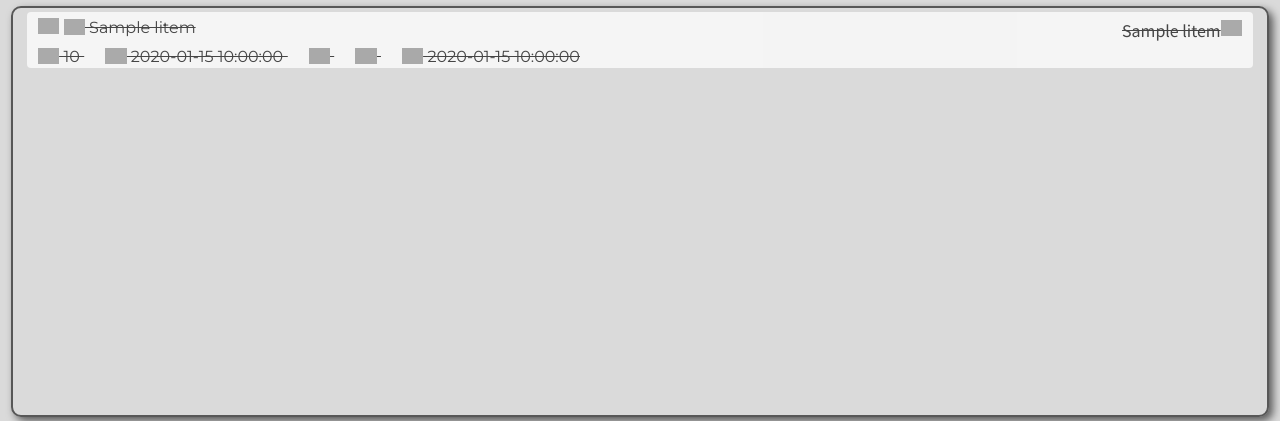
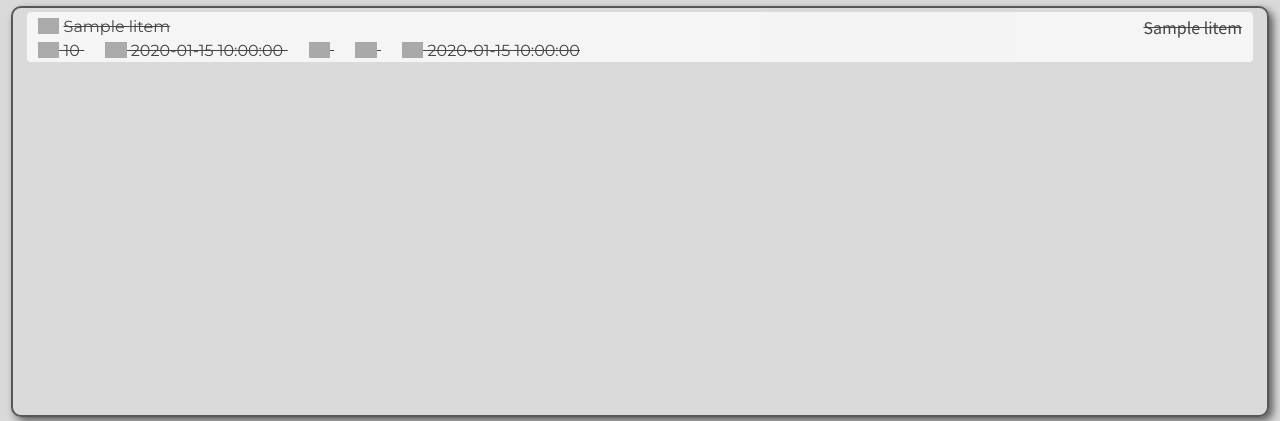
Before and after one commit to ochen1/TodoistPaper, a Flask app: template templates/infoIndex.html in a window 1280 px wide. Shown: the top 421 px of the page. Run offline with Flask 2, Linux system fonts and the light colour scheme; the template is opened without the code that fills it: most values are stand-ins (such as "Sample title", 1, 10 or a date in 2020); grey boxes are pictures that could not be loaded.

Commit message:
Fix styling by not using inot using icons for names 🙈

```diff
--- a/templates/infoIndex.html
+++ b/templates/infoIndex.html
@@ -26,16 +26,9 @@
         {% endif %}
         <div class="todo-item-name">
             <span class="todo-item-name_en">
-                <img    class="icon"
-                        src="https://github.com/google/material-design-icons/blob/master/png/image/edit/materialicons/48dp/1x/baseline_edit_black_48dp.png?raw=true"
-                        alt="todo item name">
                 {{ li['name'] }}
             </span>
             <span class="lang-zh todo-item-name_zh">
-                <img    class="icon"
-                        src="https://github.com/google/material-design-icons/blob/master/png/action/translate/materialicons/48dp/1x/baseline_translate_black_48dp.png?raw=true"
-                        alt="translated name">
-                <span class="todo-item-due-meta">
                 {{ li['name-zh'] }}
             </span>
         </div>
```
